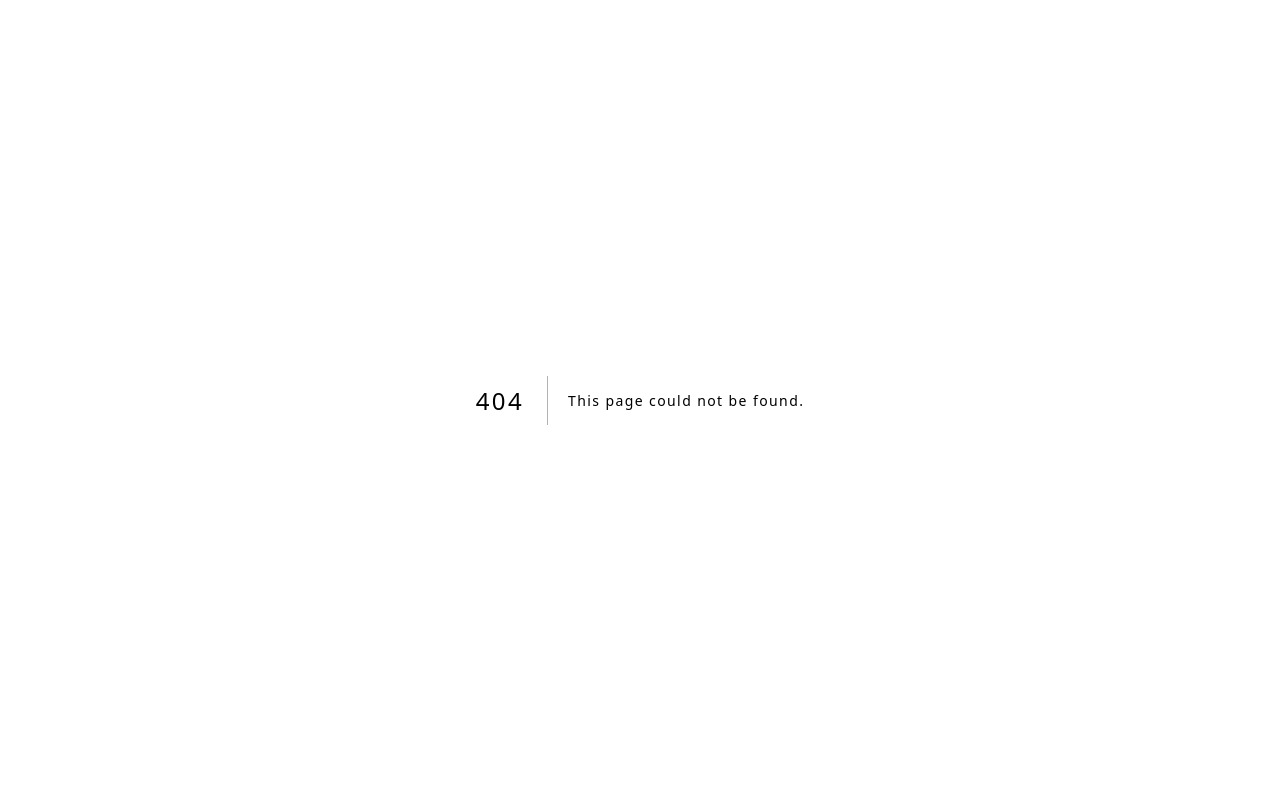
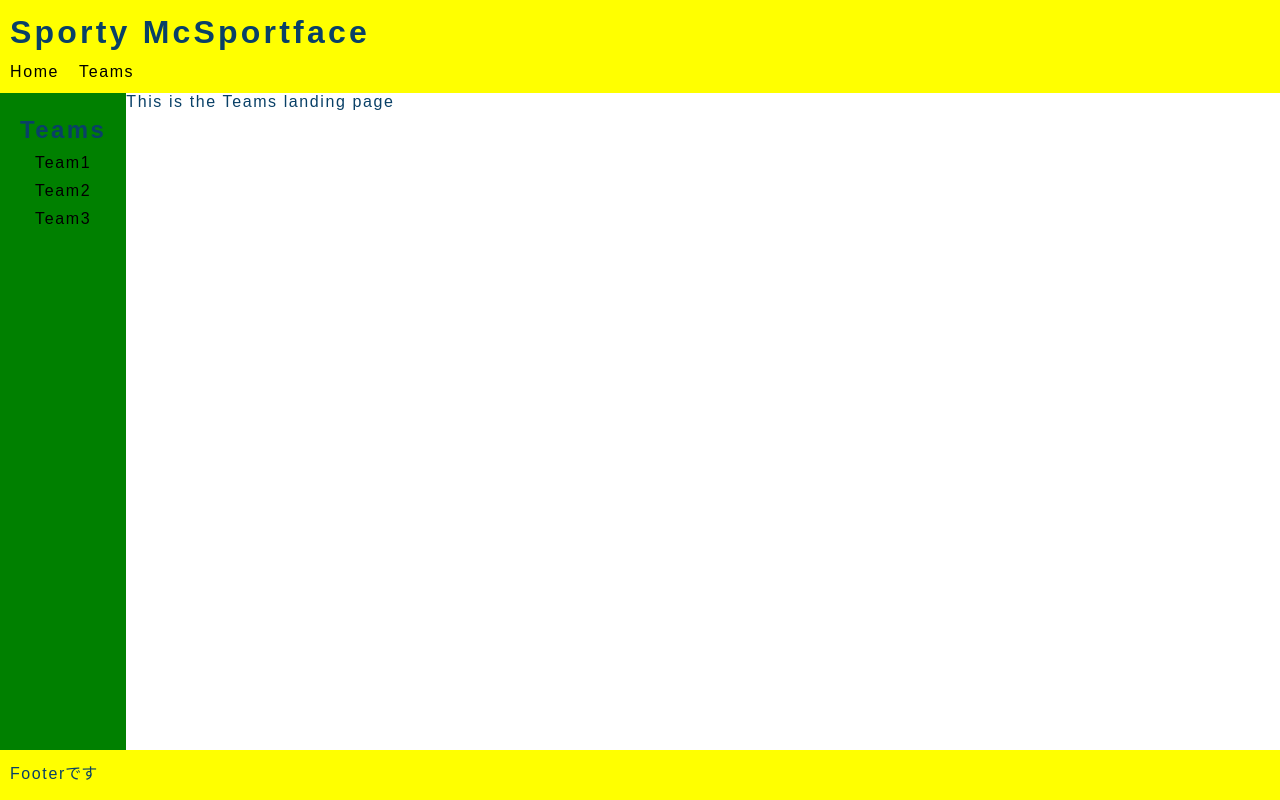
Before and after one commit to ninomiyadaisuke/nextjs-nested-layout-study, a Next.js app: page /teams in a window 1280 px wide. Before the commit this address had no page. Built offline with nearby package versions, Linux system fonts and the light colour scheme.

Commit message:
create nested layout

```diff
--- /dev/null
+++ b/src/components/Layouts/NestedLayout.tsx
@@ -0,0 +1,39 @@
+import Link from 'next/link';
+import { FC, ReactNode, useEffect } from 'react';
+
+import styles from '@/styles/components/layouts/nestedLayout.module.scss';
+
+type Props = {
+  children: ReactNode;
+};
+
+const NestedLayout: FC<Props> = (props) => {
+  const { children } = props;
+  useEffect(() => {
+    console.log('TeamsPageLayout mounted');
+    return () => console.log('TeamsPageLayout unmounted');
+  }, []);
+  return (
+    <div className={styles.layout}>
+      <div className={styles.layout__sidebar}>
+        <h2>Teams</h2>
+        <nav>
+          <ul>
+            <li>
+              <Link href="/teams/team1">Team1</Link>
+            </li>
+            <li>
+              <Link href="/teams/team2">Team2</Link>
+            </li>
+            <li>
+              <Link href="/teams/team3">Team3</Link>
+            </li>
+          </ul>
+        </nav>
+      </div>
+      {children}
+    </div>
+  );
+};
+
+export default NestedLayout;
--- a/src/components/Layouts/index.ts
+++ b/src/components/Layouts/index.ts
@@ -1 +1,2 @@
 export { default as Layout } from './Layout';
+export { default as NestedLayout } from './NestedLayout';
--- a/src/pages/index.tsx
+++ b/src/pages/index.tsx
@@ -1,8 +1,13 @@
 import type { NextPageWithLayout } from 'next';
+import { useEffect } from 'react';
 
 import { Layout } from '@/components/Layouts';
 
 const Home: NextPageWithLayout = () => {
+  useEffect(() => {
+    console.log('App layout mounted');
+    return () => console.log('App layout unmounted');
+  }, []);
   return <div>Top page です。</div>;
 };
 
--- /dev/null
+++ b/src/pages/teams/index.tsx
@@ -0,0 +1,20 @@
+import type { NextPageWithLayout } from 'next';
+import Link from 'next/link';
+import { useEffect } from 'react';
+
+import { Layout } from '@/components/Layouts';
+import NestedLayout from '@/components/Layouts/NestedLayout';
+
+const TeamsPage: NextPageWithLayout = () => {
+  return <div>This is the Teams landing page</div>;
+};
+
+TeamsPage.getLayout = (page) => {
+  return (
+    <Layout>
+      <NestedLayout>{page}</NestedLayout>
+    </Layout>
+  );
+};
+
+export default TeamsPage;
--- /dev/null
+++ b/src/styles/components/layouts/nestedLayout.module.scss
@@ -0,0 +1,18 @@
+.layout {
+  display: flex;
+  flex: 1;
+  flex-direction: row;
+  &__sidebar {
+    padding: 20px;
+    text-align: center;
+    background-color: green;
+    a {
+      font-size: 16px;
+      color: black;
+      text-decoration: none;
+    }
+    h2 {
+      font-size: 24px;
+    }
+  }
+}
```
Also changed, not shown: src/styles/components/layouts/nestedLayout.module.scss.d.ts (added, +10 -0 lines), .eslintrc.js.
